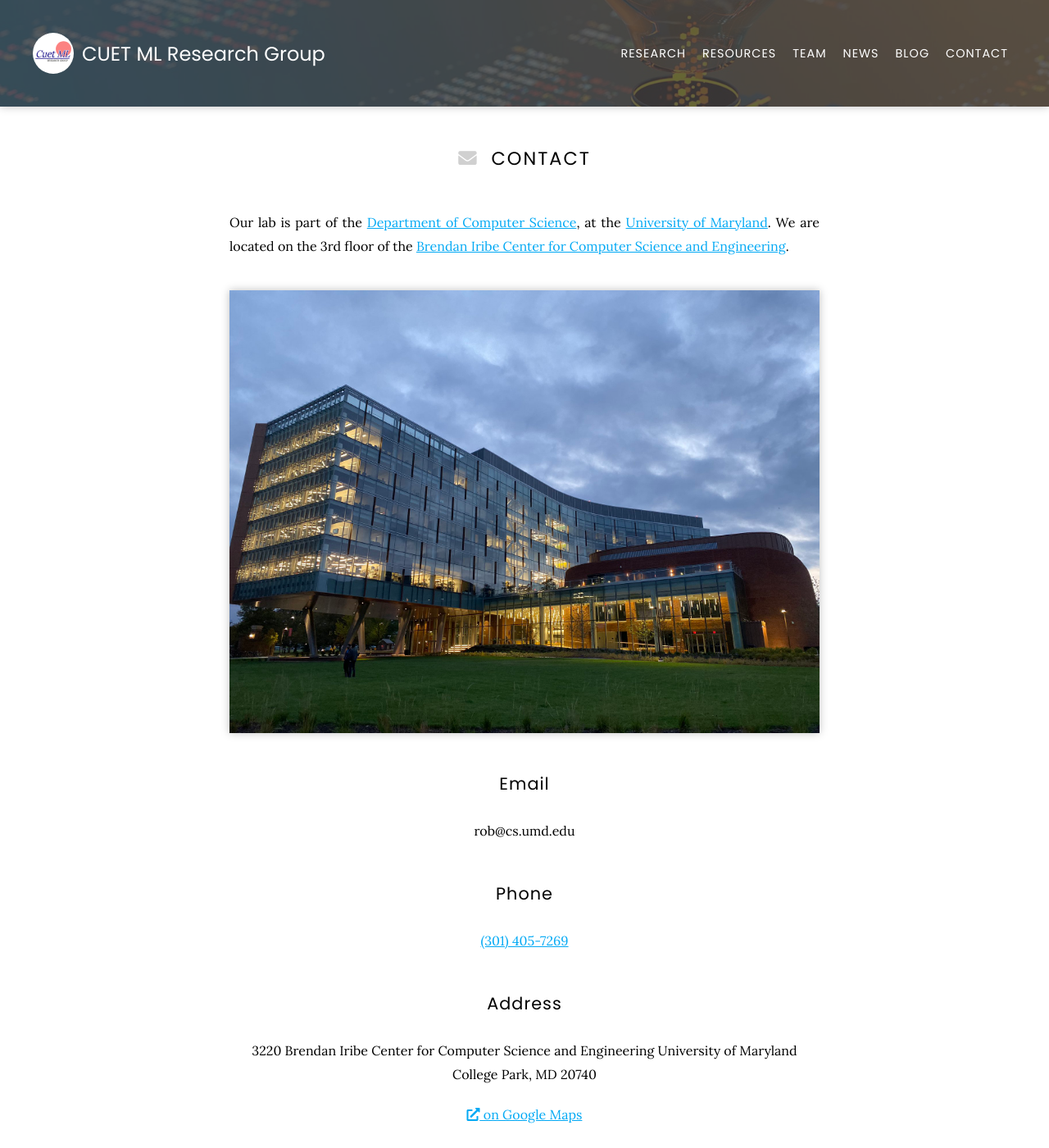
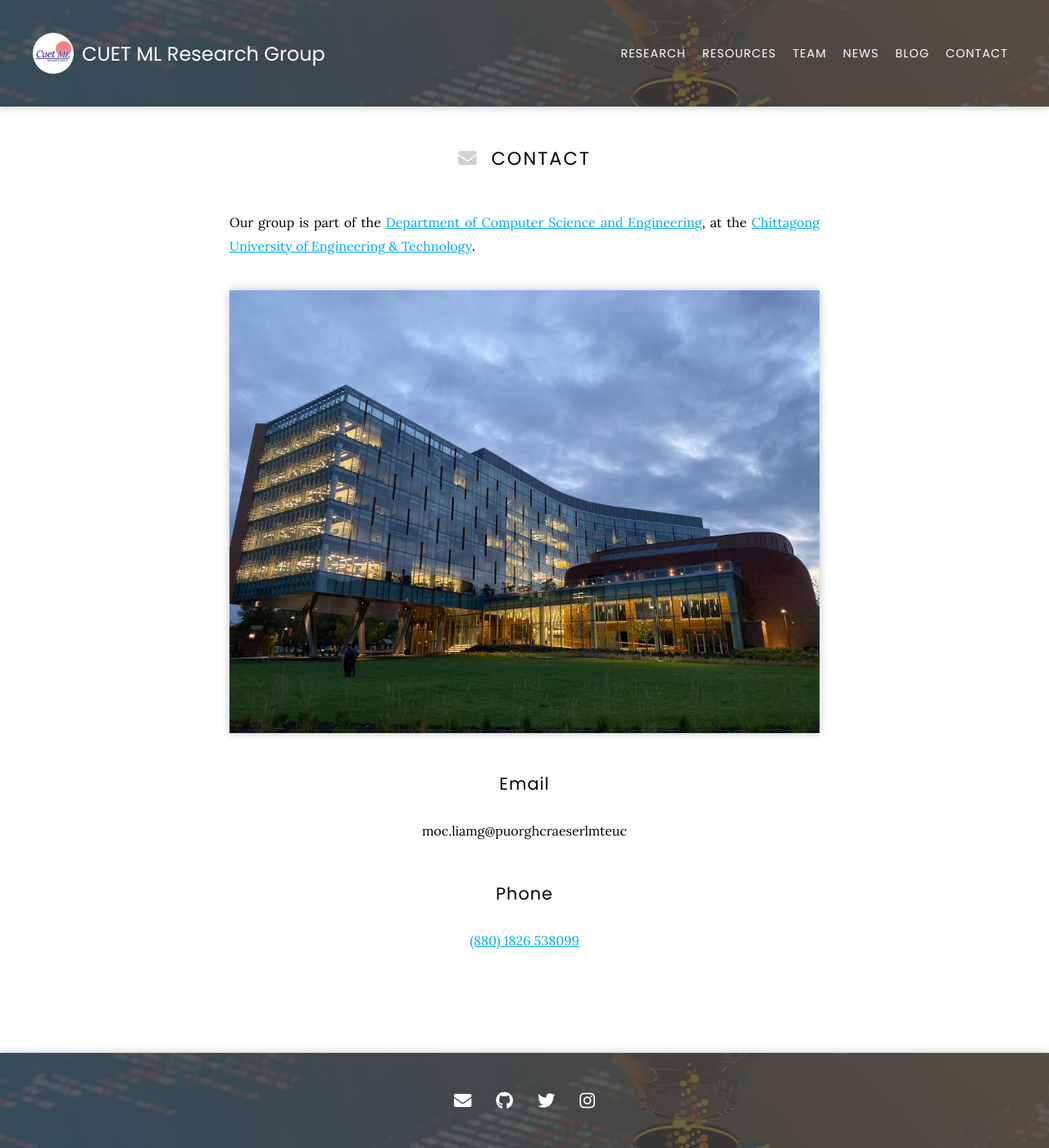
Before and after one commit to COMBINE-lab/combine-lab.github.io, a Jekyll site: the page built from contact/index.md, in a window 1280 px wide and 1400 px high. Shown: the whole window at 82% size. Built offline with Jekyll 4.4.1, drawn with Linux system fonts in a browser that asks for light colours; nearby versions of some CDN libraries.

Commit message:
Contact updated

```diff
--- a/contact/index.md
+++ b/contact/index.md
@@ -4,8 +4,7 @@ title: Contact
 
 # <i class="fas fa-envelope"></i>Contact
 
-Our lab is part of the [Department of Computer Science](https://www.cs.umd.edu/), at the [University of Maryland](https://www.umd.edu).
-We are located on the 3rd floor of the [Brendan Iribe Center for Computer Science and Engineering](https://iribe.umd.edu/).
+Our group is part of the [Department of Computer Science and Engineering](https://www.cuet.ac.bd/dept/cse), at the [Chittagong University of Engineering & Technology](https://www.cuet.ac.bd).
 
 {% include figure.html image="images/iribe.jpg" width="100%" %}
 
@@ -14,15 +13,15 @@ We are located on the 3rd floor of the [Brendan Iribe Center for Computer Scienc
 <style type="text/css">
    span.codedirection { unicode-bidi:bidi-override; direction: rtl; }
 </style>
-<span class="codedirection">ude.dmu.sc@bor</span>
+<span class="codedirection">cuetmlresearchgroup@gmail.com</span>
 {:.center}
 
 ## Phone
 
-[(301) 405-7269](tel:+1-301-405-7269)
+[(880) 1826 538099](tel:+8801826-538099)
 {:.center}
 
-## Address
+<!-- ## Address
 
 {% comment %}
 Tip: put both a mailing address for mail/deliveries, AND a navigation-friendly address so people can find their way to you easily.
@@ -31,7 +30,7 @@ Tip: put both a mailing address for mail/deliveries, AND a navigation-friendly a
 3220 Brendan Iribe Center for Computer Science and Engineering
 University of Maryland
 College Park, MD 20740
-{:.center}
+{:.center} -->
 
-[<i class="fas fa-external-link-alt"></i> on Google Maps](https://www.google.com/maps/place/Brendan+Iribe+Center+for+Computer+Science+and+Engineering/@38.9890953,-76.9387086,17z/data=!3m1!4b1!4m5!3m4!1s0x89b7c7e9e636ed11:0x9aaf14503032f4a!8m2!3d38.9890953!4d-76.9365146)
-{:.center}
+<!-- [<i class="fas fa-external-link-alt"></i> on Google Maps](https://www.google.com/maps/place/Brendan+Iribe+Center+for+Computer+Science+and+Engineering/@38.9890953,-76.9387086,17z/data=!3m1!4b1!4m5!3m4!1s0x89b7c7e9e636ed11:0x9aaf14503032f4a!8m2!3d38.9890953!4d-76.9365146)
+{:.center} -->
```
